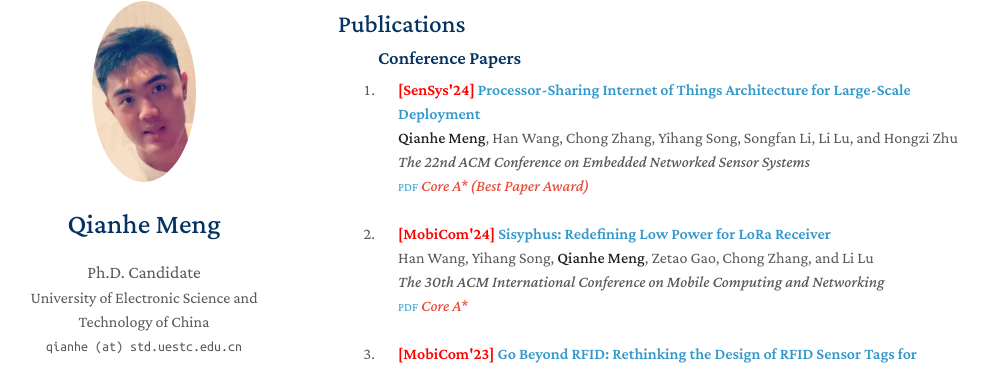
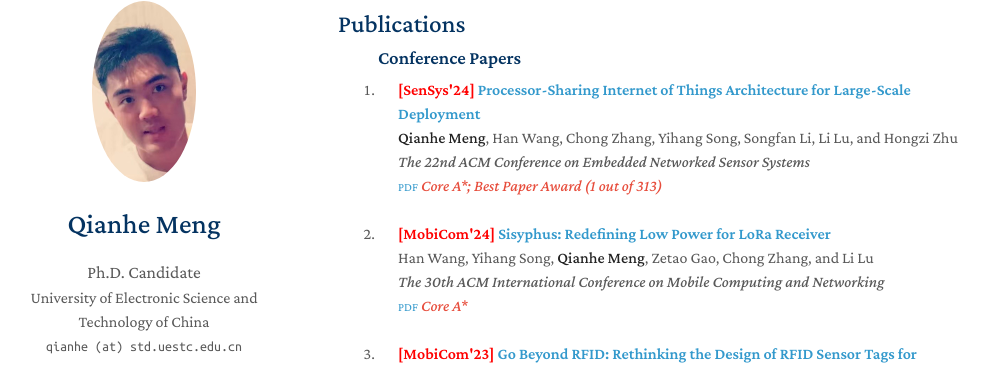
Before and after one commit to mqhyes/mqhyes.github.io, a Jekyll site: the page built from index.md, in a window 1280 px wide and 900 px high, scrolled down 535 px. Shown: the part 83-452 px from the top of the window, without its empty margins (132-1121 px from the left). Built offline with Jekyll 4.4.1, drawn with Linux system fonts in a browser that asks for light colours; a style sheet for code colours, icons or effects is not loaded.

Commit message:
Update publications_conference.yml

```diff
--- a/_data/publications_conference.yml
+++ b/_data/publications_conference.yml
@@ -8,7 +8,7 @@ main:
 #    code: https://github.com/MrGiovanni/ContinualLearning
 #    bibtex: https://bib.yliu.me/MICCAI23.txt
 #    image: ./assets/img/teaser_example_2.png
-    notes: Core A* (Best Paper Award)
+    notes: Core A*; Best Paper Award (1 out of 313)
 
   - title: "Sisyphus: Redefining Low Power for LoRa Receiver"
     authors: Han Wang, Yihang Song, <strong>Qianhe Meng</strong>, Zetao Gao, Chong Zhang, and Li Lu
```
